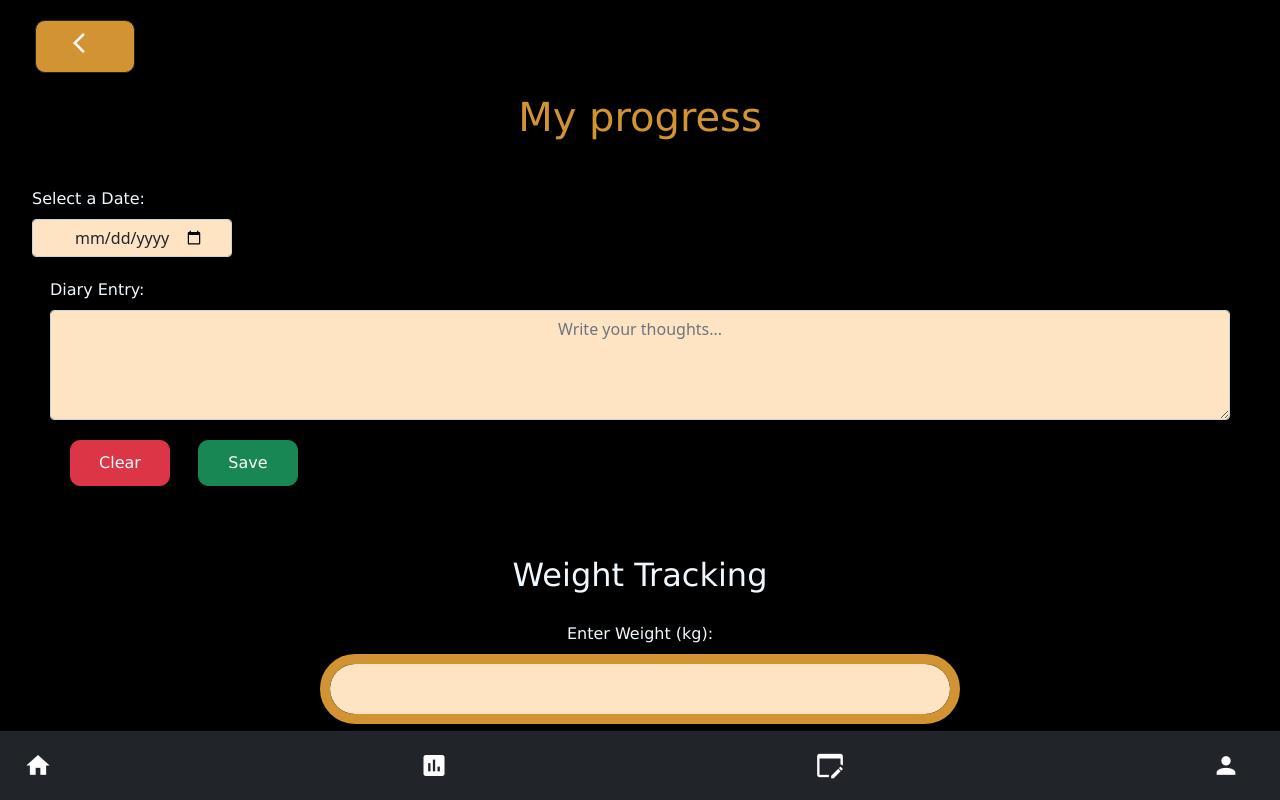
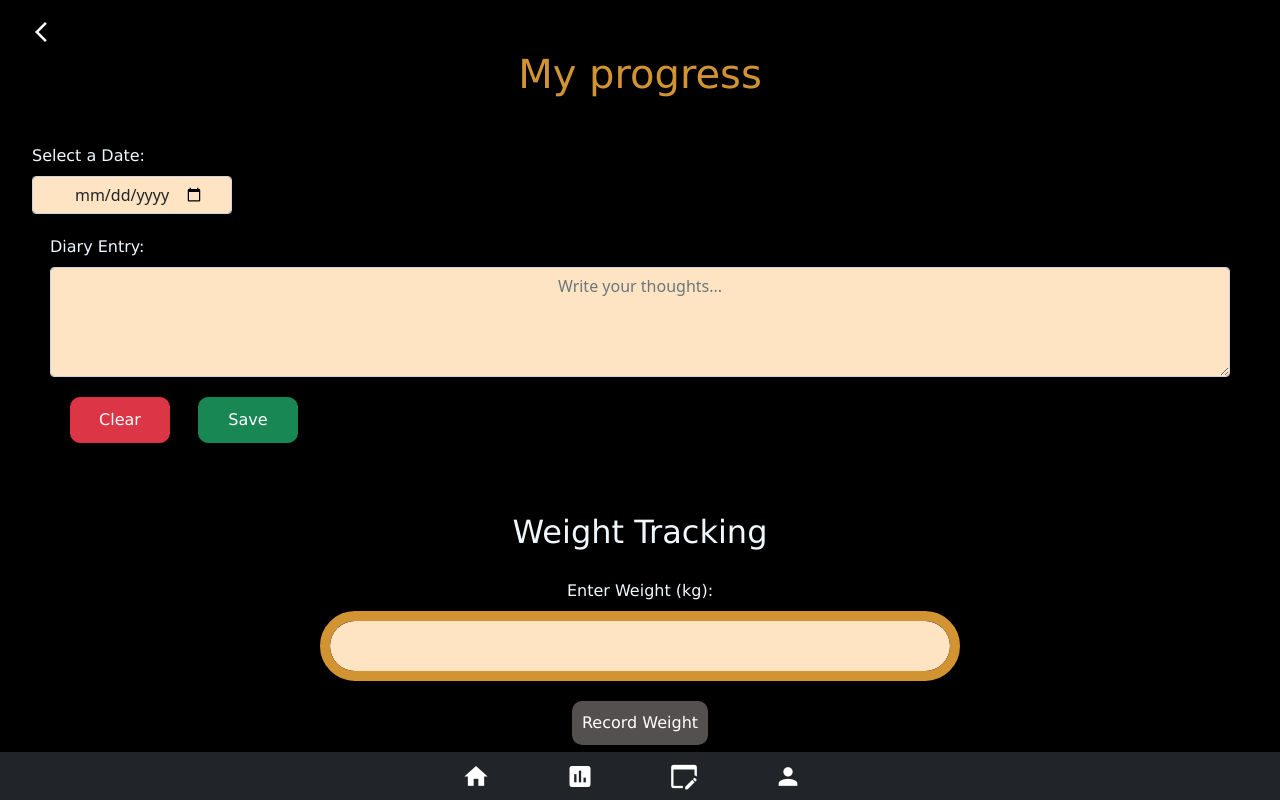
Before and after one commit to mpuseljic/ready-set-gym-frontend, a Vue app in the folder frontend/: page /diary in a window 1280 px wide. Shown: the top 800 px of the page. Built offline with nearby package versions, Linux system fonts and the light colour scheme.

Commit message:
napravio novi izgled za back button, i novi izgled za navbar

```diff
--- a/frontend/src/components/NavBar.vue
+++ b/frontend/src/components/NavBar.vue
@@ -1,6 +1,6 @@
 <template>
 	<nav class="navbar navbar-expand-lg navbar-dark bg-dark">
-    <div class="container-fluid">
+		<div class="container">
 			<router-link to="/home" class="navbar-brand">
 				<span class="mdi mdi-home"></span>
 			</router-link>
@@ -26,6 +26,7 @@ export default {
 <style scoped>
 .navbar {
 	background-color: #d29433;
+	height: 6vh;
 }
 
 .navbar-brand {
@@ -33,6 +34,14 @@ export default {
 }
 
 .mdi:hover {
-  background-color: #d29433;
+	color: #d29433;
+}
+.mdi {
+	margin: 0 30px 0 30px;
+}
+.container {
+	display: flex;
+	align-items: center;
+	justify-content: center;
 }
 </style>
--- /dev/null
+++ b/frontend/src/stylesheet.css
@@ -0,0 +1,19 @@
+.btn-dark {
+    background-color: black;
+    border: none;
+    margin: 20px 0 0 10px !important;
+    padding: 0 !important;
+}
+
+.btn-dark:hover {
+    background-color: black;
+}
+.btn-dark:focus {
+    border: none;
+}
+.btn-dark:active{
+    border: none;
+}
+.btn-dark::-moz-focus-inner {
+    border: 0;
+}
--- a/frontend/src/views/CalculateBMI.vue
+++ b/frontend/src/views/CalculateBMI.vue
@@ -2,8 +2,10 @@
 	<div>
 		<div class="main" style="background-color: black; margin: 0">
 			<div class="header" style="padding-left: 15px">
-        <router-link to="/" class="btn btn-dark" style="width: 50px">
-          <span class="material-symbols-outlined"> arrow_back_ios </span>
+				<router-link to="/" class="btn-dark" style="width: 50px">
+					<span class="btn-dark material-symbols-outlined">
+						arrow_back_ios
+					</span>
 				</router-link>
 			</div>
 			<div class="gender">
@@ -12,16 +14,14 @@
 					@click="maleChoose"
 					:class="{ 'btn-primary': male, 'btn-secondary': !male }"
 					:style="maleBtnStyle"
-          size="lg"
-        >
+					size="lg">
 					<i class="bi bi-gender-male" style="font-size: 2rem"></i>
 				</button>
 				<button
 					@click="femaleChoose"
 					:class="{ 'btn-primary': female, 'btn-secondary': !female }"
 					:style="femaleBtnStyle"
-          size="lg"
-        >
+					size="lg">
 					<i class="bi bi-gender-female" style="font-size: 2rem"></i>
 				</button>
 			</div>
@@ -32,25 +32,24 @@
 						class="form-control height"
 						v-model="height"
 						type="number"
-            placeholder="Height (cm)"
-          />
+						placeholder="Height (cm)" />
 					<input
 						style="background-color: #d29433"
 						class="form-control weight"
 						v-model="weight"
 						type="number"
-            placeholder="Weight (kg)"
-          />
+						placeholder="Weight (kg)" />
 					<input
 						style="background-color: #d29433"
 						class="form-control age"
 						v-model="age"
 						type="number"
-            placeholder="Age"
-          />
+						placeholder="Age" />
 				</div>
 
-        <button class="btn btn-success" @click="calculateBMI">Calculate</button>
+				<button class="btn btn-success" @click="calculateBMI">
+					Calculate
+				</button>
 
 				<div v-if="bmi != null">
 					<h2 class="result">Your BMI: {{ bmi }}</h2>
@@ -99,7 +98,10 @@ export default {
 		calculateBMI() {
 			if (this.height && this.weight) {
 				const heightInMeters = this.height / 100;
-        this.bmi = (this.weight / (heightInMeters * heightInMeters)).toFixed(2);
+				this.bmi = (
+					this.weight /
+					(heightInMeters * heightInMeters)
+				).toFixed(2);
 			} else {
 				this.bmi = null;
 			}
@@ -113,7 +115,9 @@ export default {
 		femaleChoose() {
 			this.female = !this.female;
 			this.male = false;
-      this.femaleBtnStyle.backgroundColor = this.female ? "pink" : "#D29433";
+			this.femaleBtnStyle.backgroundColor = this.female
+				? "pink"
+				: "#D29433";
 			this.maleBtnStyle.backgroundColor = "#D29433";
 		},
 	},
@@ -135,6 +139,7 @@ export default {
 </script>
 
 <style>
+@import "../stylesheet.css";
 .gender {
 	text-align: center;
 }
--- a/frontend/src/views/Diary.vue
+++ b/frontend/src/views/Diary.vue
@@ -4,11 +4,12 @@
 		:style="{
 			'background-color': 'black',
 			height: '200%',
-    }"
-  >
+		}">
 		<div class="header" style="padding-left: 15px">
-      <router-link to="/" class="btn btn-dark" style="width: 100px">
-        <span class="material-symbols-outlined"> arrow_back_ios </span>
+			<router-link to="/" class="btn-dark" style="width: 100px">
+				<span class="btn-dark material-symbols-outlined">
+					arrow_back_ios
+				</span>
 			</router-link>
 		</div>
 		<div class="naslov">
@@ -16,14 +17,15 @@
 		</div>
 		<div class="row align-items-center">
 			<div class="col-md-auto" style="width: 500px">
-        <label for="datePicker" class="form-label">Select a Date:</label>
+				<label for="datePicker" class="form-label"
+					>Select a Date:</label
+				>
 				<input
 					id="datePicker"
 					type="date"
 					v-model="value"
 					class="form-control"
-          style="max-width: 200px"
-        />
+					style="max-width: 200px" />
 			</div>
 		</div>
 		<div class="diary">
@@ -33,30 +35,32 @@
 				v-model="diaryContent"
 				class="form-control"
 				rows="4"
-        placeholder="Write your thoughts..."
-      ></textarea>
+				placeholder="Write your thoughts..."></textarea>
 			<div class="mb-3">
-        <button @click="clearForm" class="btn btn-danger me-2">Clear</button>
+				<button @click="clearForm" class="btn btn-danger me-2">
+					Clear
+				</button>
 				<button @click="saveEntry" class="btn btn-success">Save</button>
 			</div>
 		</div>
 		<div class="weight-tracker">
 			<h2 class="naslov" style="margin-top: 50px">Weight Tracking</h2>
 			<div class="enter-weight">
-        <label for="weightInput" class="form-label" style="margin-top: 20px"
+				<label
+					for="weightInput"
+					class="form-label"
+					style="margin-top: 20px"
 					>Enter Weight (kg):</label
 				>
 				<input
 					id="weightInput"
 					type="number"
 					v-model="currentWeight"
-          class="form-control"
-        />
+					class="form-control" />
 				<button
 					@click="recordWeight"
 					class="btn btn-primary"
-          style="width: auto"
-        >
+					style="width: auto">
 					Record Weight
 				</button>
 			</div>
@@ -142,6 +146,7 @@ export default {
 </script>
 
 <style>
+@import "../stylesheet.css";
 .main {
 	padding-bottom: 100px;
 }
--- a/frontend/src/views/LogIn.vue
+++ b/frontend/src/views/LogIn.vue
@@ -1,8 +1,10 @@
 <template>
 	<div class="main">
 		<div class="header" style="padding-left: 15px">
-      <router-link to="/" class="btn btn-dark" style="width: 100px">
-        <span class="material-symbols-outlined"> arrow_back_ios </span>
+			<router-link to="/" class="btn-dark" style="width: 100px">
+				<span class="btn-dark material-symbols-outlined">
+					arrow_back_ios
+				</span>
 			</router-link>
 		</div>
 		<h2 style="color: white; text-align: center">Log in to your account</h2>
@@ -11,25 +13,28 @@
 			<input
 				type="email"
 				class="form-control input-field"
-        style="background-color: #d29433"
-      />
+				style="background-color: #d29433" />
 			<h3 style="color: white">Password</h3>
 			<input
 				type="password"
 				class="form-control input-field"
-        style="background-color: #d29433"
-      />
+				style="background-color: #d29433" />
 			<div class="submit">
-        <button type="button" class="btn btn-success" :style="btnstyleGreen">
+				<button
+					type="button"
+					class="btn btn-success"
+					:style="btnstyleGreen">
 					<span
 						v-if="loading"
 						class="spinner-border spinner-border-sm"
 						role="status"
-            aria-hidden="true"
-          ></span>
+						aria-hidden="true"></span>
 					<span v-else>Login</span>
 				</button>
-        <button type="button" class="btn btn-secondary" :style="btnstyleGray">
+				<button
+					type="button"
+					class="btn btn-secondary"
+					:style="btnstyleGray">
 					Cancel
 				</button>
 			</div>
@@ -55,7 +60,9 @@ export default {
 	},
 };
 </script>
-<style>
+<style scoped>
+@import "../stylesheet.css";
+
 .input-login {
 	margin-top: 30px;
 	display: flex;
@@ -80,8 +87,16 @@ export default {
 	margin-top: 30px;
 }
 
-.btn-dark {
-  background-color: #d29433;
-  margin-top: 20px;
+/* .btn-dark {
+	background-color: black;
+	border: none;
+	margin: 20px 0 0 0 !important;
+	padding: 0 !important;
+}
+.btn-dark:hover {
+	background-color: black;
+} */
+.header {
+	margin: 0;
 }
 </style>
--- a/frontend/src/views/SignUp.vue
+++ b/frontend/src/views/SignUp.vue
@@ -1,8 +1,10 @@
 <template>
 	<div class="main">
 		<div class="header" :style="{ 'padding-left': '15px' }">
-      <router-link to="/" class="btn btn-dark" style="width: 100px">
-        <span class="material-symbols-outlined"> arrow_back_ios </span>
+			<router-link to="/" class="btn-dark" style="width: 100px">
+				<span class="btn-dark material-symbols-outlined">
+					arrow_back_ios
+				</span>
 			</router-link>
 		</div>
 		<h2 :style="{ color: 'white', 'text-align': 'center' }">
@@ -20,7 +22,10 @@
 			<input type="password" v-model="password" class="input-field" />
 
 			<div class="submit">
-        <button type="button" class="btn btn-success" :style="btnStyleGreen">
+				<button
+					type="button"
+					class="btn btn-success"
+					:style="btnStyleGreen">
 					Create account
 				</button>
 			</div>
@@ -45,6 +50,7 @@ export default {
 </script>
 
 <style>
+@import "../stylesheet.css";
 .main {
 	background-color: black;
 	height: 100vh;
@@ -79,9 +85,4 @@ export default {
 	align-items: center;
 	margin-top: 30px;
 }
-
-.btn-dark {
-  background-color: #d29433;
-  margin-top: 20px;
-}
 </style>
```
Also changed, not shown: frontend/src/App.vue (+4 -4 lines). Lines whose indentation alone changed are shown as unchanged.
